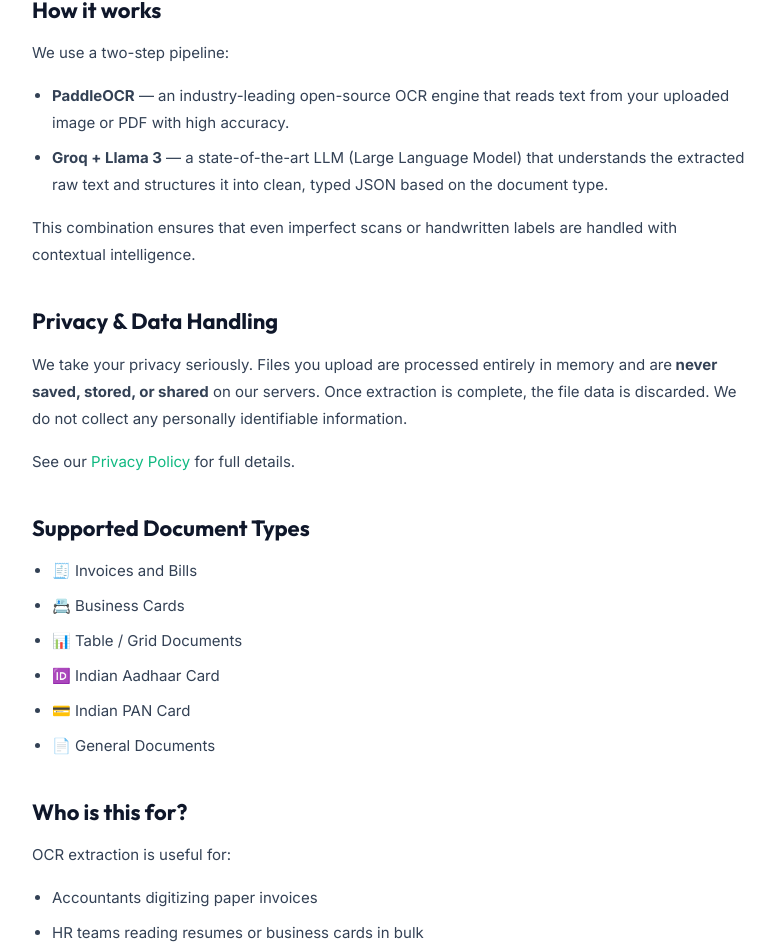
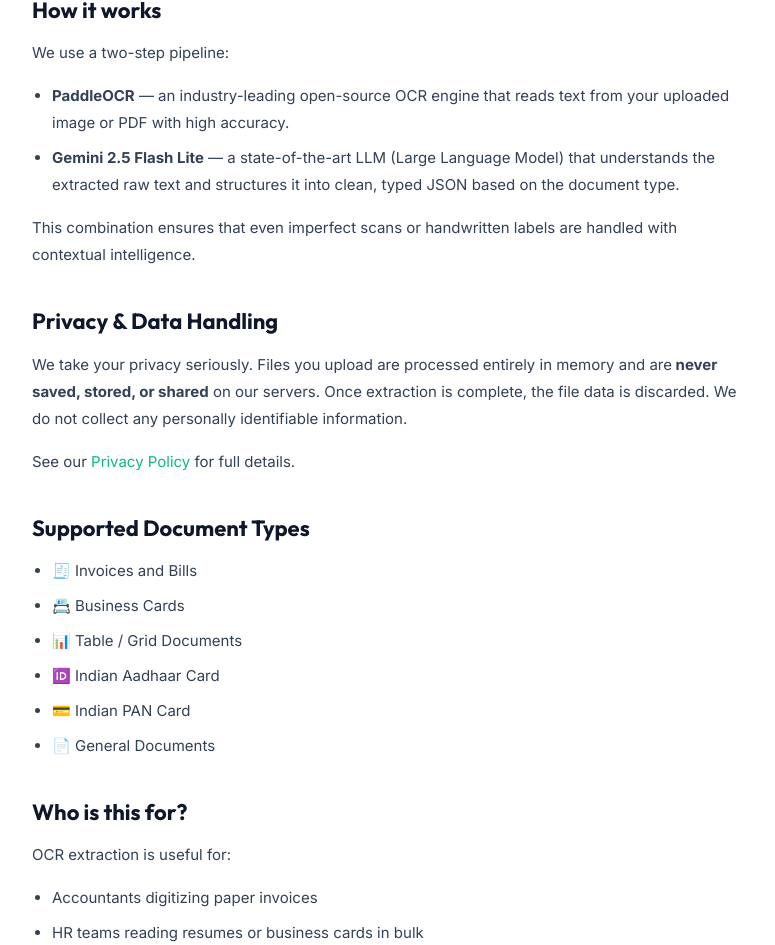
Before and after one commit to prasannab4362/Extraction_test_paddleocr, a Next.js app in the folder frontend/: page /about in a window 1280 px wide. Shown: the part 790-1735 px from the top of the page, without its empty margins (248-1023 px from the left). Built offline with nearby package versions, Linux system fonts and the light colour scheme.

Commit message:
Update model name to Gemini in about page

```diff
--- a/frontend/src/app/about/page.js
+++ b/frontend/src/app/about/page.js
@@ -44,7 +44,7 @@
                 uploaded image or PDF with high accuracy.
               </li>
               <li>
-                <strong>Groq + Llama 3</strong> — a state-of-the-art LLM (Large Language Model) that understands
+                <strong>Gemini 2.5 Flash Lite</strong> — a state-of-the-art LLM (Large Language Model) that understands
                 the extracted raw text and structures it into clean, typed JSON based on the document type.
               </li>
             </ul>
```
